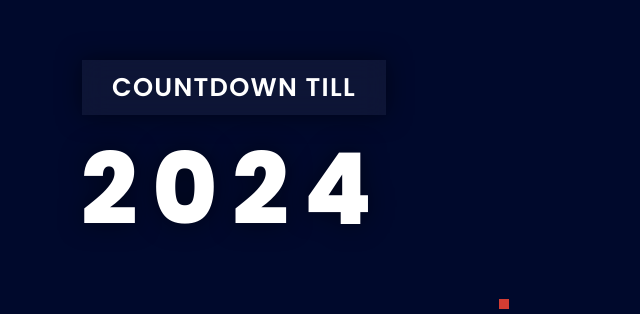
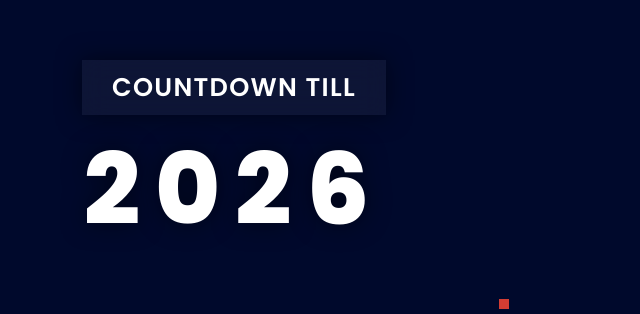
Before and after one commit to KhanSharif786/New-Year-Countdown, a plain HTML site: page index.html in a window 1280 px wide. Shown: the part 182-496 px from the top of the page, without its empty margins (406-1046 px from the left). Drawn offline with Linux system fonts and the light colour scheme.

Commit message:
year updated

```diff
--- a/index.html
+++ b/index.html
@@ -25,7 +25,7 @@
     <div class="wrapper">
       <div class="heading">
         <h3>Countdown Till</h3>
-        <h1>2024</h1>
+        <h1>2026</h1>
       </div>
       <div class="countdown">
         <div class="box">
```
